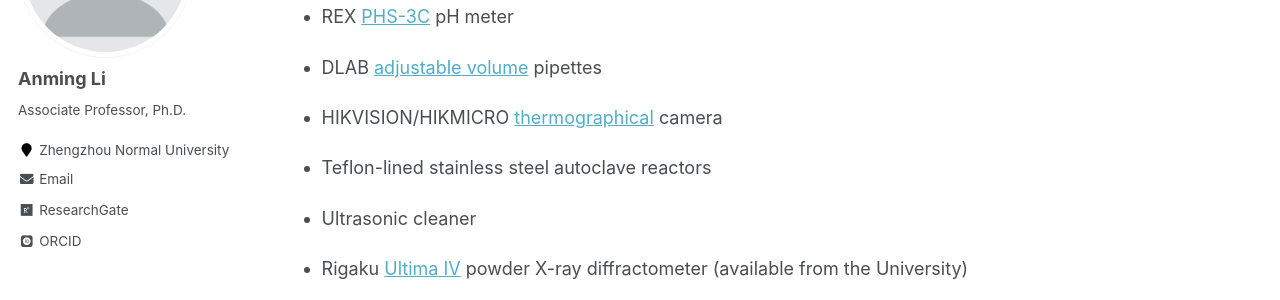
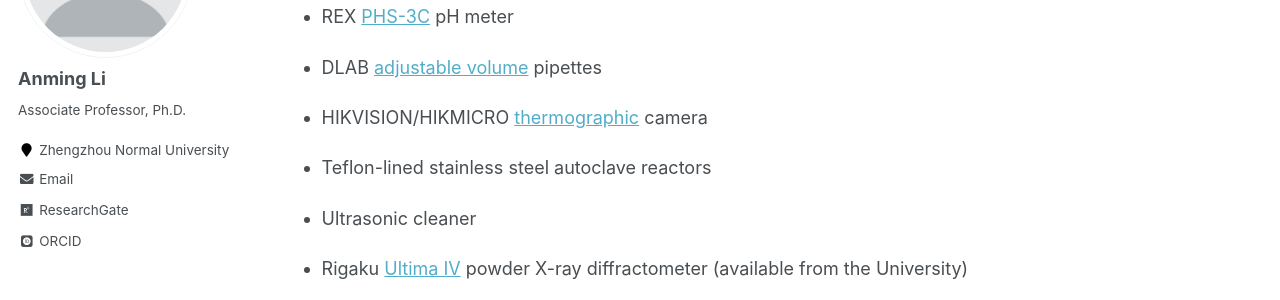
Before and after one commit to ucnclab/ucnclab.github.io, a Jekyll site: the page built from _pages/about.md, in a window 1280 px wide and 900 px high, scrolled down 1222 px. Shown: the part 153-453 px from the top of the window. Built offline with Jekyll 4.4.1, drawn with Linux system fonts in a browser that asks for light colours; some web fonts are replaced; comment, search, counter and statistics services are not loaded.

Commit message:
Update about.md

```diff
--- a/_pages/about.md
+++ b/_pages/about.md
@@ -49,7 +49,7 @@
 
 * DLAB [adjustable volume](http://www.dlabsci.com/english/cplb/Liquid_Handling/Mechanical_Pipette/2018/0119/201.html) pipettes
 
-* HIKVISION/HIKMICRO [thermographical](https://www.hikmicrotech.com/en/thermography) camera
+* HIKVISION/HIKMICRO [thermographic](https://www.hikmicrotech.com/en/thermography) camera
 
 * Teflon-lined stainless steel autoclave reactors
 
```
